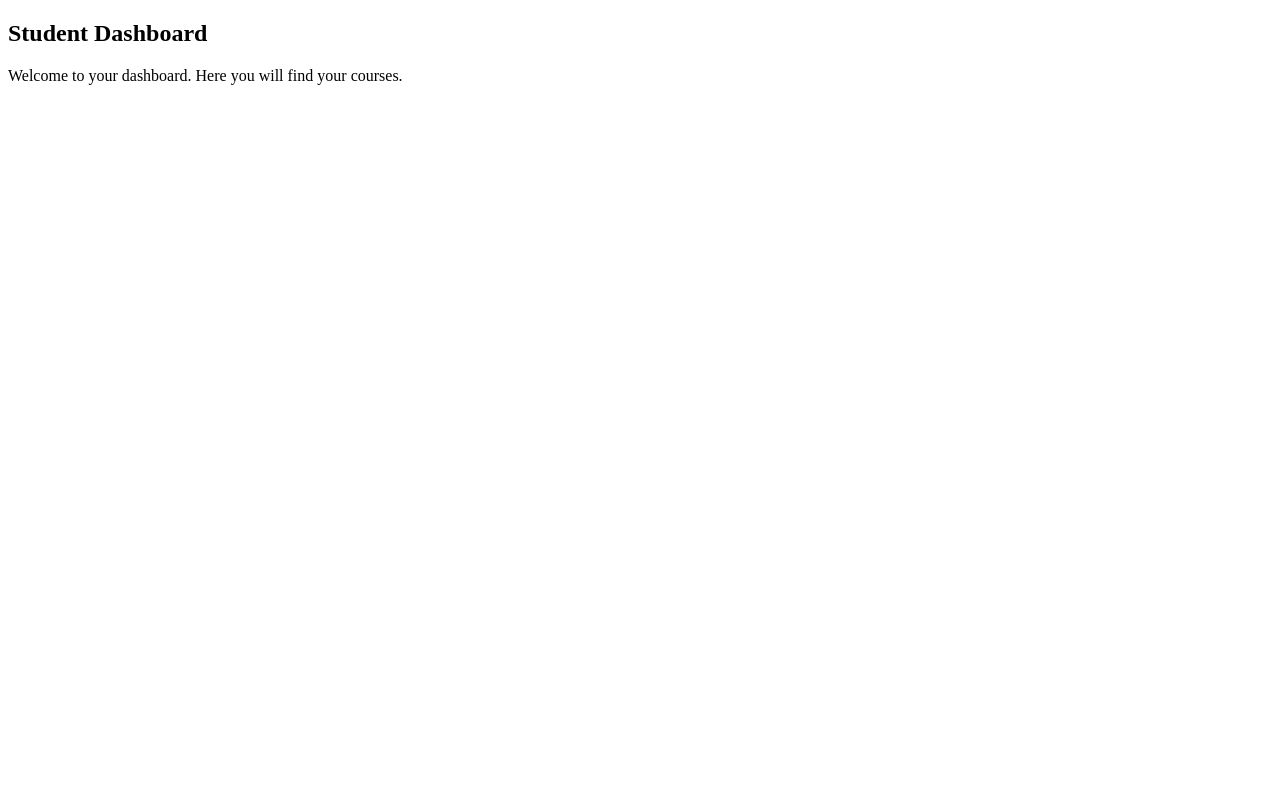
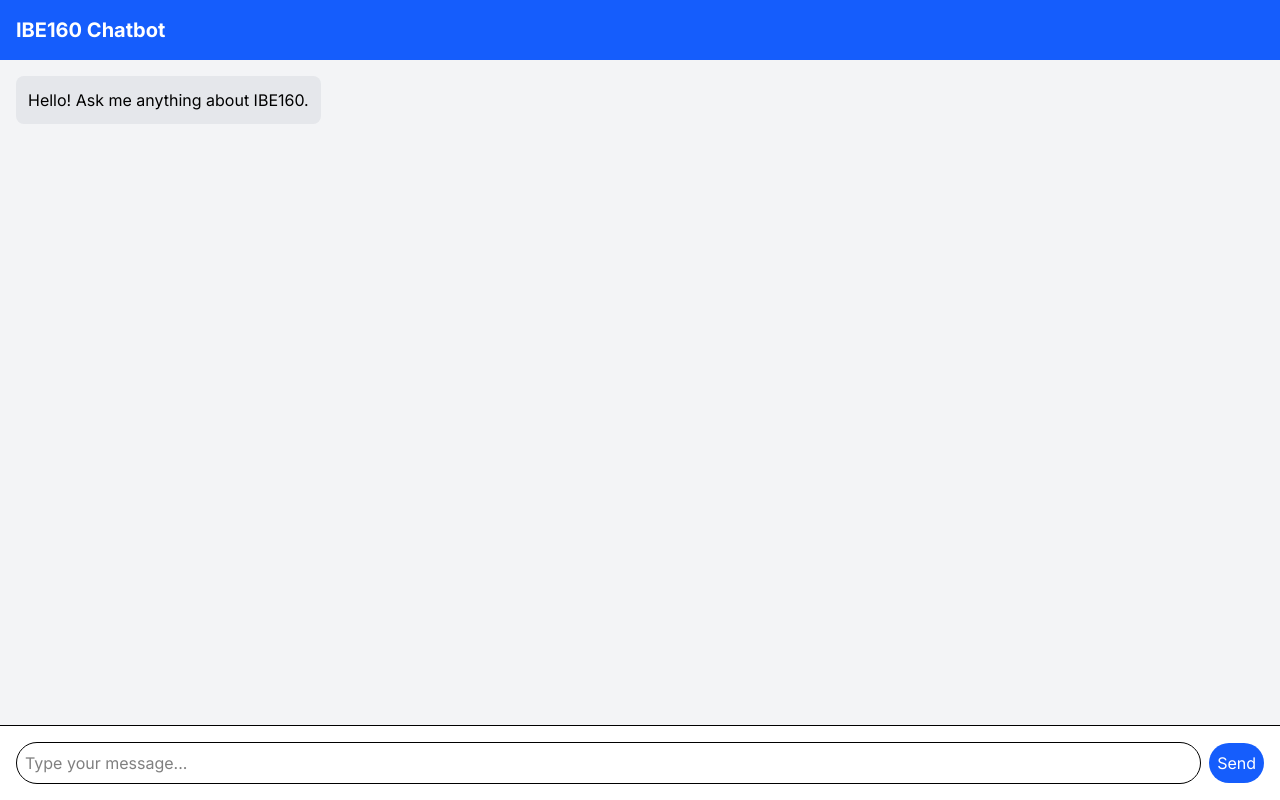
Before and after one commit to IBE160/SG-Polse, a Next.js app in the folder ibe160/: page /student/dashboard in a window 1280 px wide. Built offline with nearby package versions, Linux system fonts and the light colour scheme.

Commit message:
feat: implement mock chatbot UI

```diff
--- a/ibe160/src/app/api/auth/[...nextauth]/route.ts
+++ b/ibe160/src/app/api/auth/[...nextauth]/route.ts
@@ -1,5 +1,3 @@
-import { handlers } from "~/server/auth";
-
-export const { GET, POST } = handlers;
+export { GET, POST } from "~/server/auth";
 
 export const runtime = "nodejs";
--- /dev/null
+++ b/ibe160/src/app/layout.tsx
@@ -0,0 +1,22 @@
+import type { Metadata } from 'next';
+import { Inter } from 'next/font/google';
+import '../styles/globals.css';
+
+const inter = Inter({ subsets: ['latin'] });
+
+export const metadata: Metadata = {
+  title: 'IBE160 Chatbot',
+  description: 'A chatbot for the IBE160 course.',
+};
+
+export default function RootLayout({
+  children,
+}: {
+  children: React.ReactNode;
+}) {
+  return (
+    <html lang="en">
+      <body className={inter.className}>{children}</body>
+    </html>
+  );
+}
--- a/ibe160/src/app/student/dashboard/page.tsx
+++ b/ibe160/src/app/student/dashboard/page.tsx
@@ -1,13 +1,108 @@
-import React from 'react';
+'use client';
 
-const StudentDashboardPage = () => {
+import React, { useState } from 'react';
+import courseData from '../../../__mocks__/course-data.json';
+
+interface Message {
+  text: string;
+  isUser: boolean;
+}
+
+export default function StudentDashboardPage() {
+  const [messages, setMessages] = useState<Message[]>([
+    { text: 'Hello! Ask me anything about IBE160.', isUser: false },
+  ]);
+  const [inputValue, setInputValue] = useState('');
+
+  const handleSendMessage = () => {
+    if (inputValue.trim() === '') return;
+
+    const newMessages: Message[] = [...messages, { text: inputValue, isUser: true }];
+    setMessages(newMessages);
+    setInputValue('');
+
+    setTimeout(() => {
+      const botResponse = getBotResponse(inputValue);
+      setMessages((prevMessages) => [
+        ...prevMessages,
+        { text: botResponse, isUser: false },
+      ]);
+    }, 1000);
+  };
+
+  const getBotResponse = (userInput: string): string => {
+    const lowerCaseInput = userInput.toLowerCase();
+
+    if (lowerCaseInput.includes('assignment')) {
+      return `Here are the upcoming assignments: ${courseData.assignments
+        .map((a) => `${a.title} (due: ${a.dueDate})`)
+        .join(', ')}`;
+    }
+
+    if (lowerCaseInput.includes('info')) {
+      return courseData.courseInfo;
+    }
+
+    if (lowerCaseInput.includes('syllabus')) {
+        return courseData.syllabus;
+    }
+
+    if (lowerCaseInput.includes('deadline')) {
+        const assignment = courseData.assignments.find(a => lowerCaseInput.includes(a.title.toLowerCase()));
+        if(assignment){
+            return `The deadline for ${assignment.title} is ${assignment.dueDate}.`;
+        }
+        return "Which assignment are you asking about?";
+    }
+
+    return "I'm sorry, I don't understand that. You can ask me about 'assignments', 'info', 'syllabus', or 'deadline' for a specific assignment.";
+  };
+
   return (
-    <div className="container mx-auto py-8">
-      <h1 className="text-3xl font-bold">Student Dashboard</h1>
-      <p className="mt-4">Welcome to your dashboard. Here you will find your courses.</p>
-      {/* Placeholder for course selection */}
+    <div className="flex flex-col h-screen bg-gray-100">
+      <header className="bg-blue-600 text-white p-4">
+        <h1 className="text-xl font-bold">IBE160 Chatbot</h1>
+      </header>
+
+      <main className="flex-1 p-4 overflow-y-auto">
+        <div className="flex flex-col space-y-4">
+          {messages.map((message, index) => (
+            <div
+              key={index}
+              className={`flex ${message.isUser ? 'justify-end' : 'justify-start'}`}
+            >
+              <div
+                className={`${
+                  message.isUser
+                    ? 'bg-blue-500 text-white'
+                    : 'bg-gray-200'
+                } rounded-lg p-3 max-w-xs`}
+              >
+                <p>{message.text}</p>
+              </div>
+            </div>
+          ))}
+        </div>
+      </main>
+
+      <footer className="p-4 bg-white border-t">
+        <div className="flex items-center">
+          <input
+            type="text"
+            value={inputValue}
+            onChange={(e) => setInputValue(e.target.value)}
+            onKeyPress={(e) => e.key === 'Enter' && handleSendMessage()}
+            placeholder="Type your message..."
+            className="flex-1 p-2 border rounded-full focus:outline-none focus:ring-2 focus:ring-blue-500"
+          />
+          <button
+            onClick={handleSendMessage}
+            className="ml-2 bg-blue-600 text-white p-2 rounded-full hover:bg-blue-700 focus:outline-none focus:ring-2 focus:ring-blue-500"
+          >
+            Send
+          </button>
+        </div>
+      </footer>
     </div>
   );
-};
-
-export default StudentDashboardPage;
+}
--- /dev/null
+++ b/ibe160/src/pages/dashboard.tsx
@@ -0,0 +1,15 @@
+import Head from "next/head";
+
+export default function Dashboard() {
+  return (
+    <>
+      <Head>
+        <title>Dashboard</title>
+      </Head>
+      <main className="flex min-h-screen flex-col items-center justify-center">
+        <h1 className="text-4xl font-bold">Dashboard</h1>
+        <p className="mt-4 text-lg">Welcome to your dashboard.</p>
+      </main>
+    </>
+  );
+}
--- a/ibe160/src/pages/index.tsx
+++ b/ibe160/src/pages/index.tsx
@@ -1,80 +1,29 @@
-import { signIn, signOut, useSession } from "next-auth/react";
 import Head from "next/head";
 import Link from "next/link";
 
-import { api } from "~/utils/api";
-
 export default function Home() {
-  const hello = api.post.hello.useQuery({ text: "from tRPC" });
-
   return (
     <>
       <Head>
-        <title>Create T3 App</title>
+        <title>IBE160 Chatbot</title>
         <meta name="description" content="Generated by create-t3-app" />
         <link rel="icon" href="/favicon.ico" />
       </Head>
       <main className="flex min-h-screen flex-col items-center justify-center bg-gradient-to-b from-[#2e026d] to-[#15162c]">
         <div className="container flex flex-col items-center justify-center gap-12 px-4 py-16">
           <h1 className="text-5xl font-extrabold tracking-tight text-white sm:text-[5rem]">
-            Create <span className="text-[hsl(280,100%,70%)]">T3</span> App
+            IBE160 Chatbot
           </h1>
           <div className="grid grid-cols-1 gap-4 sm:grid-cols-2 md:gap-8">
             <Link
               className="flex max-w-xs flex-col gap-4 rounded-xl bg-white/10 p-4 text-white hover:bg-white/20"
-              href="https://create.t3.gg/en/usage/first-steps"
-              target="_blank"
+              href="/student/dashboard"
             >
-              <h3 className="text-2xl font-bold">First Steps →</h3>
-              <div className="text-lg">
-                Just the basics - Everything you need to know to set up your
-                database and authentication.
-              </div>
+              <h3 className="text-2xl font-bold">Start Chatting →</h3>
             </Link>
-            <Link
-              className="flex max-w-xs flex-col gap-4 rounded-xl bg-white/10 p-4 text-white hover:bg-white/20"
-              href="https://create.t3.gg/en/introduction"
-              target="_blank"
-            >
-              <h3 className="text-2xl font-bold">Documentation →</h3>
-              <div className="text-lg">
-                Learn more about Create T3 App, the libraries it uses, and how
-                to deploy it.
-              </div>
-            </Link>
-          </div>
-          <div className="flex flex-col items-center gap-2">
-            <p className="text-2xl text-white">
-              {hello.data ? hello.data.greeting : "Loading tRPC query..."}
-            </p>
-            <AuthShowcase />
           </div>
         </div>
       </main>
     </>
   );
 }
-
-function AuthShowcase() {
-  const { data: sessionData } = useSession();
-
-  const { data: secretMessage } = api.post.getSecretMessage.useQuery(
-    undefined, // no input
-    { enabled: sessionData?.user !== undefined }
-  );
-
-  return (
-    <div className="flex flex-col items-center justify-center gap-4">
-      <p className="text-center text-2xl text-white">
-        {sessionData && <span>Logged in as {sessionData.user?.name}</span>}
-        {secretMessage && <span> - {secretMessage}</span>}
-      </p>
-      <button
-        className="rounded-full bg-white/10 px-10 py-3 font-semibold text-white no-underline transition hover:bg-white/20"
-        onClick={sessionData ? () => void signOut() : () => void signIn()}
-      >
-        {sessionData ? "Sign out" : "Sign in"}
-      </button>
-    </div>
-  );
-}
--- a/ibe160/src/server/api/trpc.ts
+++ b/ibe160/src/server/api/trpc.ts
@@ -133,7 +133,7 @@ const timingMiddleware = t.middleware(async ({ next, path }) => {
  * guarantee that a user querying is authorized, but you can still access user session data if they
  * are logged in.
  */
-export const publicProcedure = t.procedure.use(timingMiddleware);
+export const publicProcedure = t.procedure;
 
 /**
  * Protected (authenticated) procedure
@@ -143,9 +143,7 @@ export const publicProcedure = t.procedure.use(timingMiddleware);
  *
  * @see https://trpc.io/docs/procedures
  */
-export const protectedProcedure = t.procedure
-  .use(timingMiddleware)
-  .use(({ ctx, next }) => {
+export const protectedProcedure = t.procedure.use(({ ctx, next }) => {
     if (!ctx.session?.user) {
       throw new TRPCError({ code: "UNAUTHORIZED" });
     }
```
Also changed, not shown: 1 other file (tests, documents, lock files or other folders).
